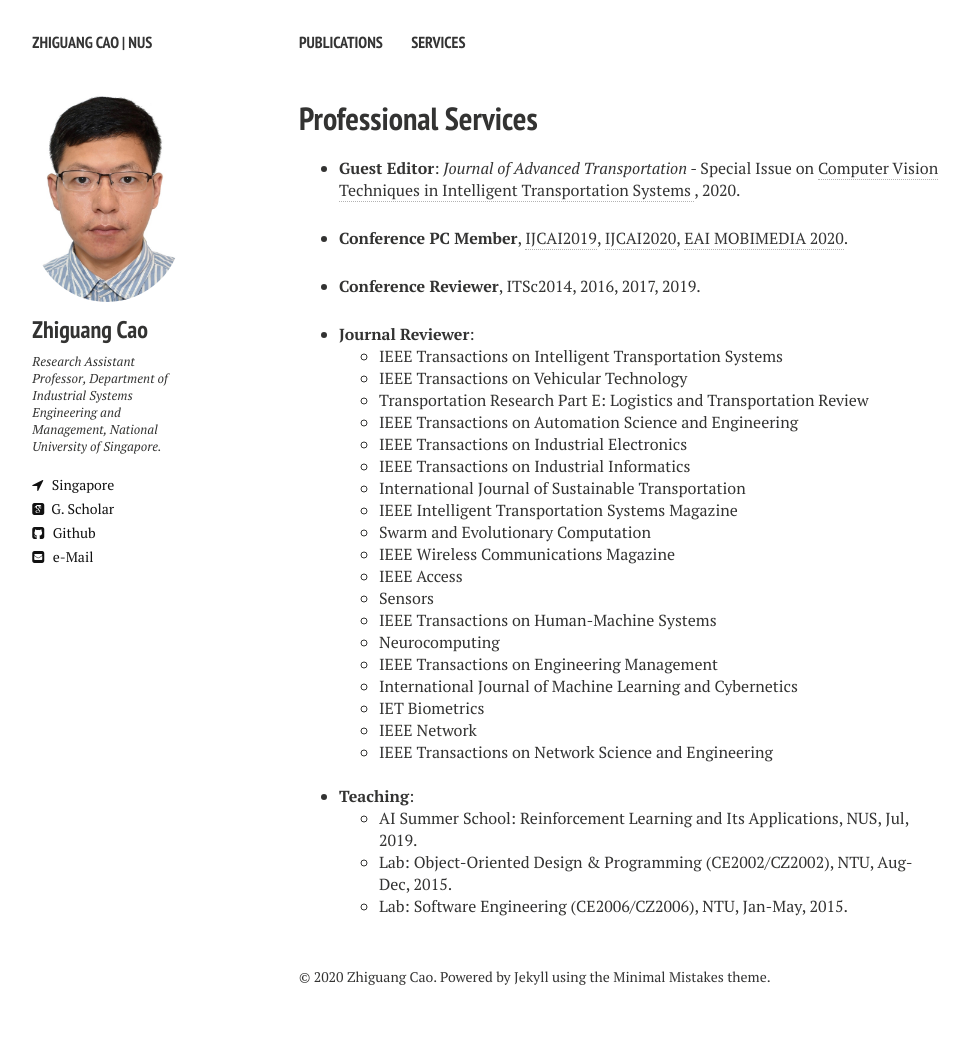
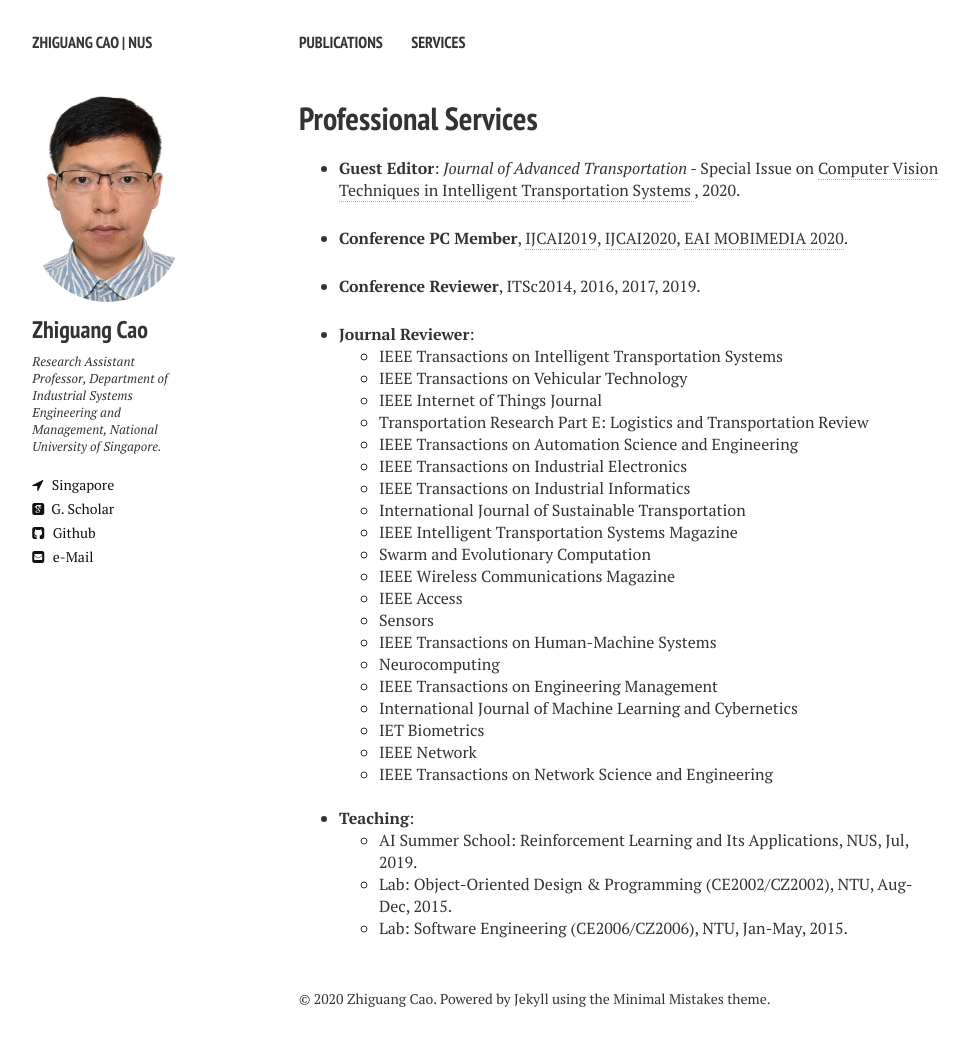
Before and after one commit to zhiguangcaosg/zhiguangcaosg.github.io, a Jekyll site: the page built from tools.md, in a window 1280 px wide. Shown: the whole page, without its empty margins (21-989 px from the left). Built offline with Jekyll 4.4.1, drawn with Linux system fonts in a browser that asks for light colours; nearby versions of some CDN libraries; before the commit the page ends 1035 px from its top, so only the background shows below that.

Commit message:
Update tools.md

```diff
--- a/tools.md
+++ b/tools.md
@@ -41,6 +41,9 @@ comments: false
 	<li> IEEE Transactions on Intelligent Transportation Systems
 	</li>
 	<li> IEEE Transactions on Vehicular Technology
+	</li>
+	<li>
+	     IEEE Internet of Things Journal
 	</li>
 	<li> Transportation Research Part E: Logistics and Transportation Review
 	</li>
```
